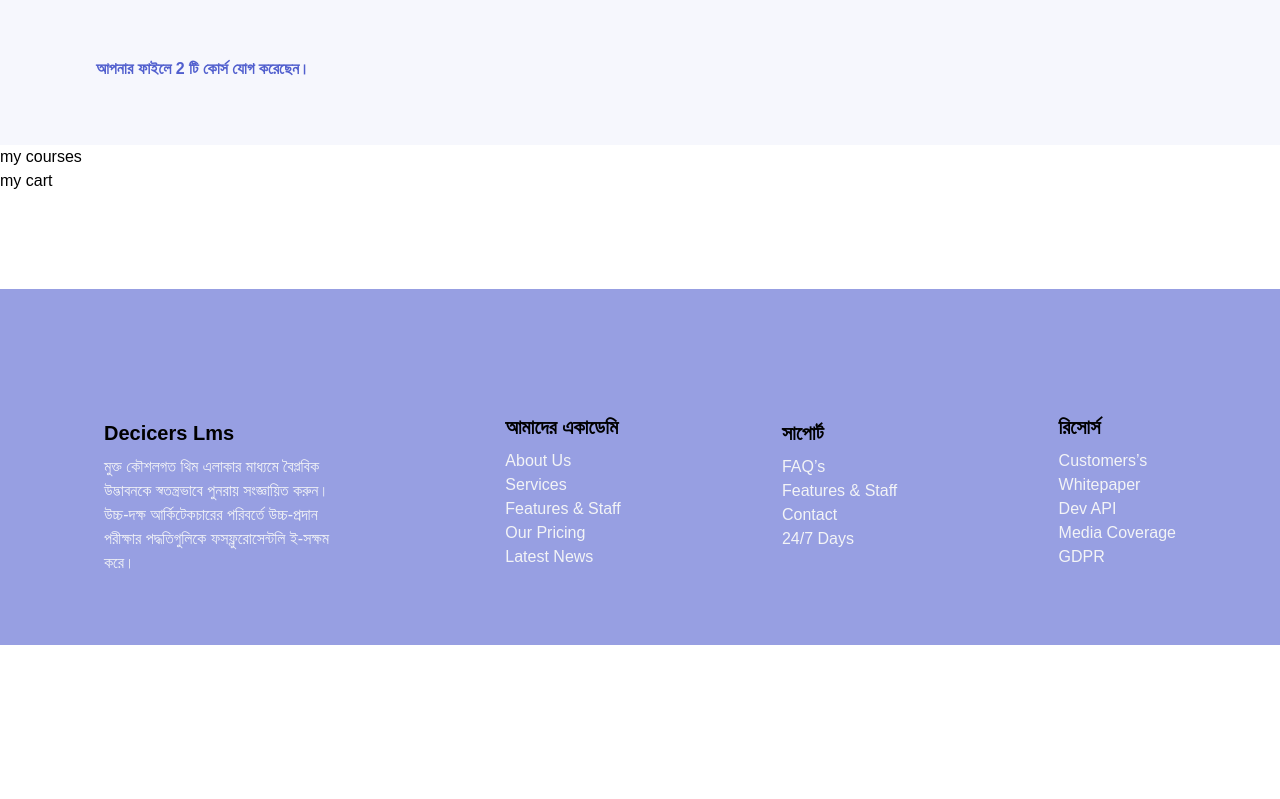
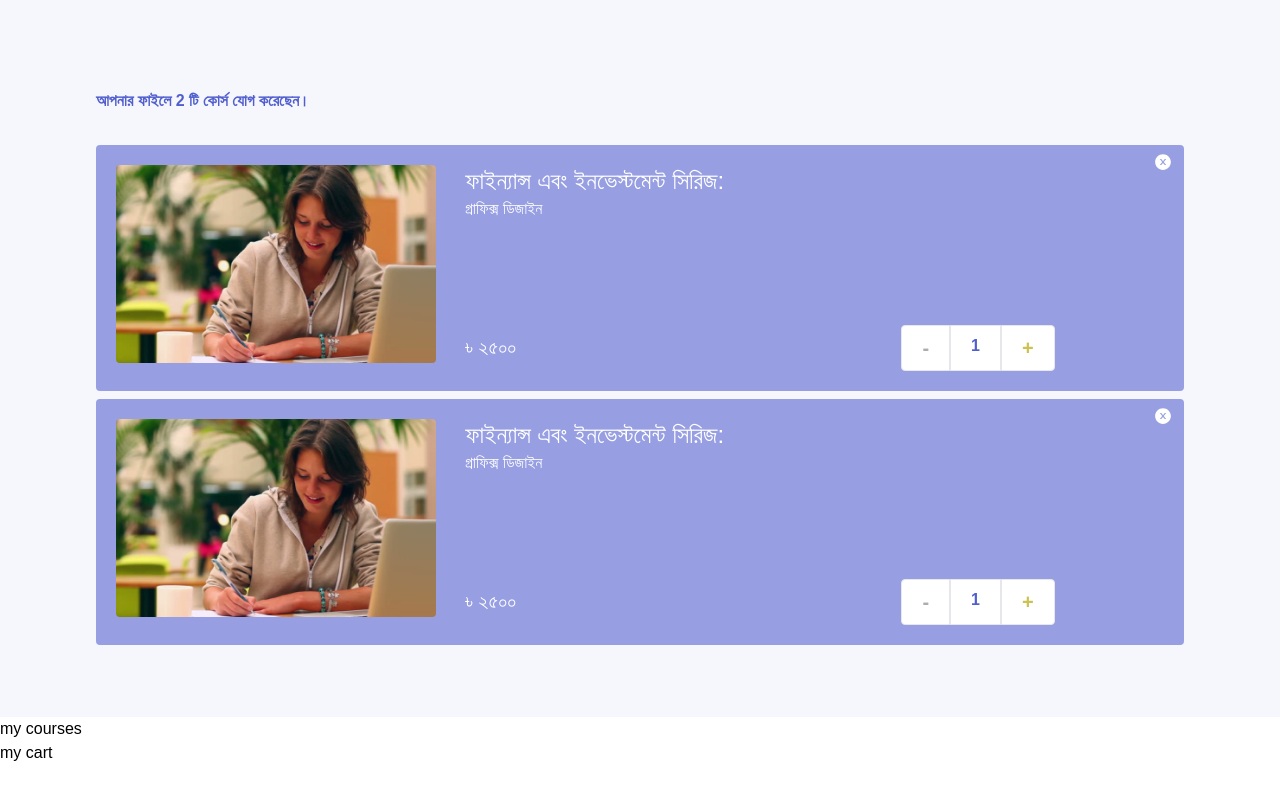
Before and after one commit to teamdeciders/Deciders-Lms, a React (Create React App) app: page /about in a window 1280 px wide. Shown: the part 2727-3526 px from the top of the page. Before the commit the page ends 3372 px from the top, so only its background shows below. Built offline with nearby package versions, Linux system fonts and the light colour scheme.

Commit message:
checkout section done by sadik

```diff
--- a/src/Pages/About/CheckoutPages.js
+++ b/src/Pages/About/CheckoutPages.js
@@ -1,7 +1,25 @@
-import React from 'react';
+import React, { useState } from 'react';
 import aboutheaderimage from '../../Assets/aboutheaderimage.png';
+import card from '../../Assets/card1.png'
+import { AiFillCloseCircle } from 'react-icons/ai'
 
 const CheckoutPages = () => {
+
+    const [count, setCount] = useState(1)
+
+    const isIncrease = () => {
+        setCount(count + 1)
+    }
+
+    const isDecrease = () => {
+        if (count === 1) {
+            return
+        }
+        else {
+            return setCount(count - 1)
+        }
+    }
+
     return (
         <section>
 
@@ -21,11 +39,41 @@ const CheckoutPages = () => {
                 </div>
             </div>
 
-            <div className='bg-[#F6F7FD] px-24 py-16'>
-                <p className='text-[#515FCE] font-semibold'>আপনার ফাইলে 2 টি কোর্স যোগ করেছেন।</p>
+            <div className='bg-[#F6F7FD] px-5 md:px-24 py-16'>
+                <p className='text-[#515FCE] font-semibold md:my-8'>আপনার ফাইলে 2 টি কোর্স যোগ করেছেন।</p>
 
-                <div>
+                <div className='bg-[#979FE2] p-5 rounded grid grid-cols-1 md:grid-cols-2 lg:grid-cols-3 relative my-2'>
+                    <img className='rounded w-80' src={card} alt="" />
+                    <div>
+                    <AiFillCloseCircle className='absolute top-0 right-0 md:top-2 md:right-3  text-white text-lg'/>
+                        <div className='text-2xl text-white font-medium'>ফাইন্যান্স এবং ইনভেস্টমেন্ট সিরিজ:</div>
+                        <div className='text-white font-medium'>গ্রাফিক্স ডিজাইন</div>
+                        <div className='text-white font-medium text-xl mt-10 md:mt-28'>৳ ২৫০০</div>
+                    </div>
+                    <div className='md:text-end text-center'>
+                        <div className='flex justify-center md:justify-end md:mt-40 md:w-60'>
+                            <p onClick={isDecrease} className='border px-5 py-2 rounded-l text-[#32323266] font-bold text-xl bg-white cursor-pointer'>-</p>
+                            <p className='border px-5 py-2 bg-white text-[#515FCE] font-bold'>{count}</p>
+                            <p onClick={isIncrease} className='border px-5 py-2 rounded-r text-[#CEC051] font-bold text-xl bg-white cursor-pointer'>+</p>
+                        </div>
+                    </div>
+                </div>
 
+                <div className='bg-[#979FE2] p-5 rounded grid grid-cols-1 md:grid-cols-2 lg:grid-cols-3 relative my-2'>
+                    <img className='rounded w-80' src={card} alt="" />
+                    <div>
+                    <AiFillCloseCircle className='absolute top-0 right-0 md:top-2 md:right-3 text-white text-lg'/>
+                        <div className='text-2xl text-white font-medium'>ফাইন্যান্স এবং ইনভেস্টমেন্ট সিরিজ:</div>
+                        <div className='text-white font-medium'>গ্রাফিক্স ডিজাইন</div>
+                        <div className='text-white font-medium text-xl mt-10 md:mt-28'>৳ ২৫০০</div>
+                    </div>
+                    <div className='md:text-end text-center'>
+                        <div className='flex justify-center md:justify-end md:mt-40 md:w-60'>
+                            <p onClick={isDecrease} className='border px-5 py-2 rounded-l text-[#32323266] font-bold text-xl bg-white cursor-pointer'>-</p>
+                            <p className='border px-5 py-2 bg-white text-[#515FCE] font-bold'>{count}</p>
+                            <p onClick={isIncrease} className='border px-5 py-2 rounded-r text-[#CEC051] font-bold text-xl bg-white cursor-pointer'>+</p>
+                        </div>
+                    </div>
                 </div>
             </div>
         </section>
```
Also changed, not shown: 1 other file (tests, documents, lock files or other folders).
